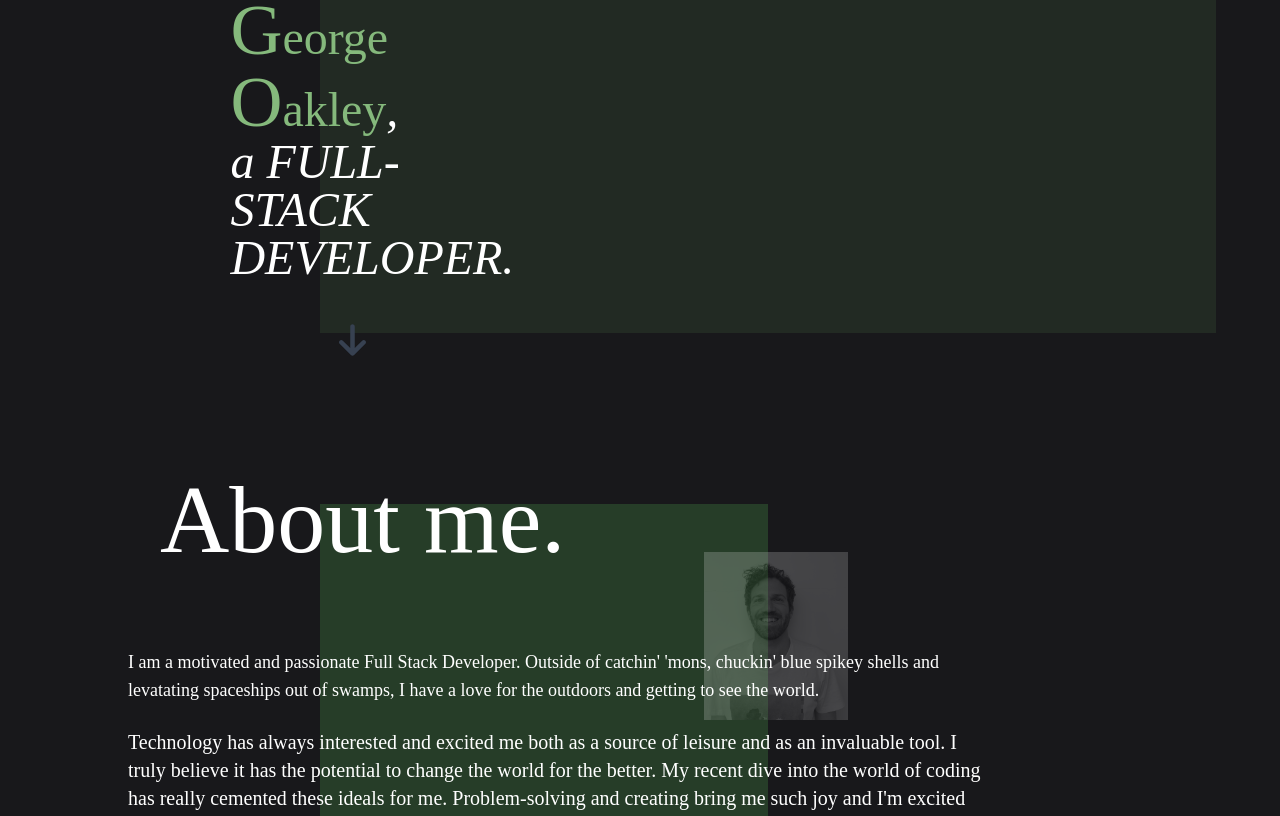
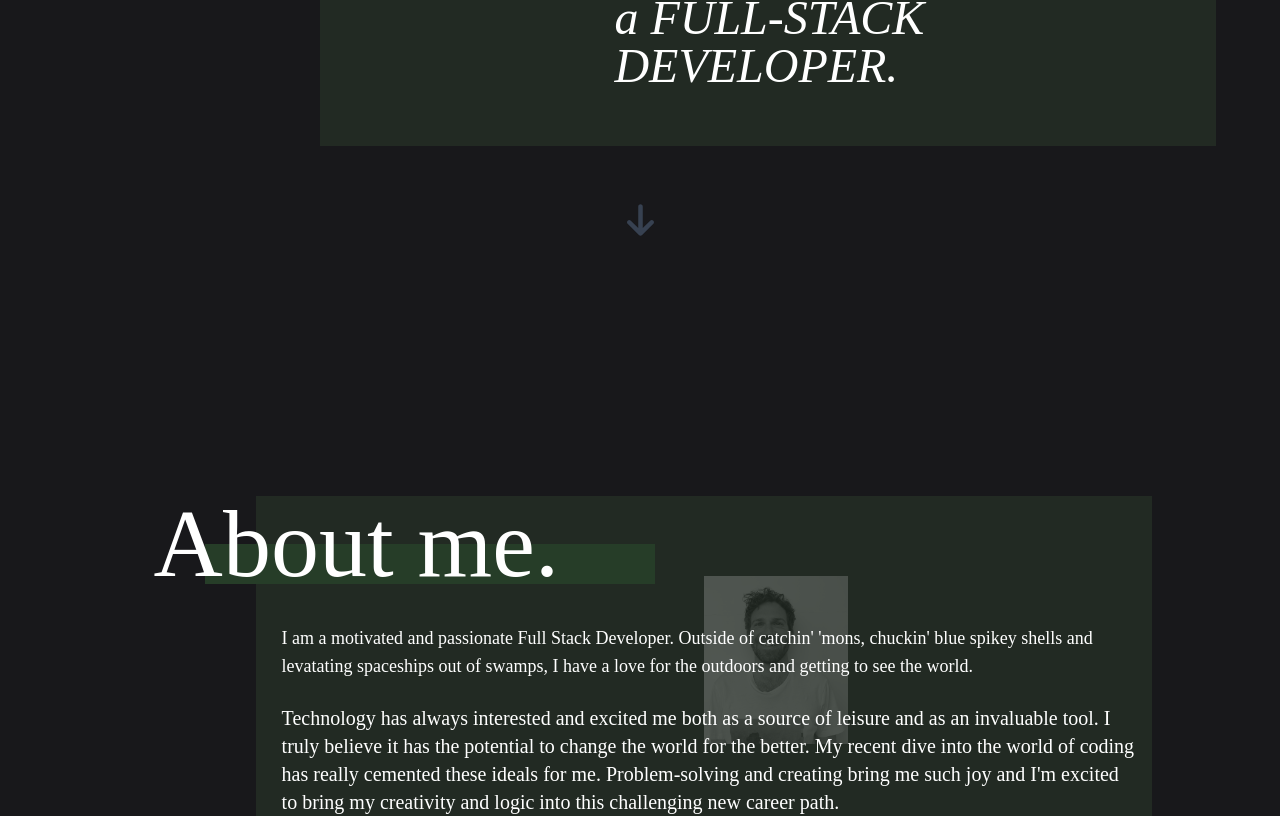
Before and after one commit to Georgeoak03/portfolioV2, a React (Create React App) app in the folder portfolio/: page / in a window 1280 px wide. Shown: the part 588-1404 px from the top of the page. Built offline with nearby package versions, Linux system fonts and the light colour scheme.

Commit message:
made md responsive on splash and about

```diff
--- a/portfolio/src/components/About.js
+++ b/portfolio/src/components/About.js
@@ -9,17 +9,18 @@ export default function About() {
     return (
         <section id="about-me" className="bg-zinc-900 min-h-screen">
             <div className="relative">
-                <div className="absolute w-[35%] h-6 md:h-3/5 z-0 bg-[#263d28] top-40 left-[25%] md:left-1/4"></div>
-                <div className="absolute w-[20%] h-6 md:h-3/5 z-0 bg-[#263d28] top-56 left-[25%] md:left-1/4"></div>
+                <div className="invisible absolute z-0 bg-[#222A23] w-[70%] h-[475px] top-44 left-[15%] md:visible md:top-32 md:h-[700px] md:left-[20%]"></div>
+                <div className="absolute z-0 bg-[#263d28] w-[35%] h-6 top-40 left-[25%] md:h-10 md:left-[16%] md:top-44 md:w-[450px]"></div>
+                <div className="absolute w-[20%] h-6 z-0 bg-[#263d28] top-56 left-[25%] md:hidden"></div>
                 <div className="w-36 flex absolute z-0 left-[55%] top-52">
                     <img src={photoOfMe} alt="George" className="grayscale opacity-25"/>
                 </div>
-                <div className="relative z-10 w-4/5 top-32 left-[20%] md:top-32 md:left-40">
-                    <h1 className="text-6xl w-2/5 lg:text-12xl md:text-8xl text-white font-['Great_Sailor']">
+                <div className="relative z-10 w-4/5 top-32 left-[20%] md:top-32 md:left-[12%]">
+                    <h1 className="text-6xl w-2/5 md:w-full lg:text-12xl md:text-8xl text-white font-['Great_Sailor']">
                         About me.
                     </h1>
                 </div>
-                <div className="relative flex-wrap-col left-[10%] top-56 z-10 w-4/5 md:w-2/3 md:top-52">
+                <div className="relative flex-wrap-col left-[10%] top-56 z-10 w-4/5 md:w-2/3 md:top-40 md:left-[22%]">
                     <p className="text-sm text-white font-['Futura'] md:text-lg lg:text-lg">I am a motivated and passionate
                         Full Stack Developer. Outside of catchin' 'mons, chuckin' blue spikey shells and levatating
                         spaceships out of swamps, I have a love for the outdoors and getting to see the world.</p>
--- a/portfolio/src/components/Splash.js
+++ b/portfolio/src/components/Splash.js
@@ -5,20 +5,21 @@ export default function Splash() {
     return (
         <section id="splash" className="bg-zinc-900 min-h-screen z-999">
             <div className="relative">
-                <div className="absolute w-[70%] h-[475px] md:h-4/5 z-0 bg-[#222A23] top-44 left-[15%] md:left-1/4"></div>
+                <div className="absolute z-0 bg-[#222A23] w-[70%] h-[475px] top-44 left-[15%] md:top-52 md:h-[55%] md:left-1/4"></div>
                 <div className="relative max-w-xs z-10 top-36 left-[10%] md:left-[15%]">
                     <h1 className="lg:text-[175px] md:text-[150px] text-8xl text-white font-['Great_Sailor']">
                         HELLO THERE!
                     </h1>
-                    <div className="z-10 w-12 md:w-1/2 mt-10 ml-[12%] md:left-[45%] md:top-50 text-left">
-                        <p className="text-5xl text-white font-['Great_Sailor'] md:text-5xl italic">I'm <span className="text-[#85B97C] not-italic"><span className="text-6xl md:text-7xl">G</span>eorge <span className="text-6xl md:text-7xl">O</span>akley</span>,</p><p className="text-5xl md:text-5xl text-white font-['Great_Sailor'] italic"><span className="whitespace-nowrap">a FULL</span>-STACK</p> <p className="text-5xl md:text-5xl text-white font-['Great_Sailor'] italic">DEVELOPER.</p>
-                    </div>
-                    <div className="z-10 w-auto mt-10 flex justify-center">
+                </div>
+                <div className="relative z-10 w-auto inline-block mt-40 ml-[18%]   md:left-[30%] text-left ">
+                    <p className="text-5xl text-white font-['Great_Sailor'] md:text-5xl italic w-auto inline-block">I'm <span className="text-[#85B97C] not-italic"><span className="text-6xl md:text-7xl">G</span>eorge <span className="text-6xl md:text-7xl">O</span>akley</span>,</p><p className="text-5xl md:text-5xl text-white font-['Great_Sailor'] italic"><span className="whitespace-nowrap w-auto inline-block">a FULL</span>-STACK</p> <p className="text-5xl md:text-5xl text-white font-['Great_Sailor'] italic w-auto inline-block">DEVELOPER.</p>
+                </div>
+                    <div className="z-10 w-auto mt-10 md:mt-28 flex justify-center">
                         <a href="#about-me">
                             <FontAwesomeIcon icon="fa-solid fa-arrow-down" className="text-gray-700 hover:text-white text-4xl transition ease-in-out duration-1000 transform"/>
                         </a>
                     </div>
-                </div>
+
                 <div className="relative top-36 w-2/5 h-32 left-[10%] md:top-32 md:left-40"></div>
             </div>
         </section>
```
